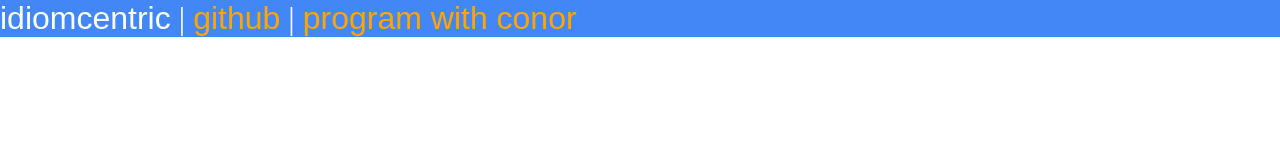
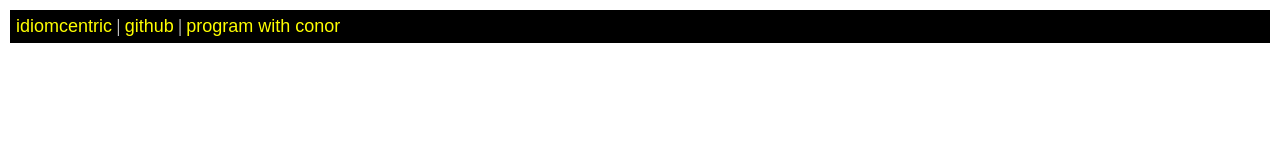
Before and after one commit to conorfennell/website, a plain HTML site: page index.html in a window 1280 px wide. Drawn offline with Linux system fonts and the light colour scheme.

Commit message:
change to yellow and black colours

```diff
--- a/index.css
+++ b/index.css
@@ -1,34 +1,50 @@
-.schedule {
-    color: orange;
-    white-space: pre-wrap;
-    text-align: center;
-    margin-bottom: 0;
-    margin-top: 0;
-    font-family: Arial, Helvetica, sans-serif;
-    font-size: large;
+body {
+    margin: 10px;
 }
 
-.navbar {
-    background-color: #4287f5;
+nav {
+    background-color: black;
     color: white;
-    width: 100%;
-    font-size: xx-large;
+    font-size: large;
+    border: 6px solid black;
 }
 
-.body {
-    margin: 0px;
+nav ul {
+    list-style-type: none;
+    margin: 0;
+    padding: 0;
 }
 
-.nava {
+nav ul li {
+    display: inline-block;
+}
+
+nav ul li a {
+    display: block;
     outline: none;
-    color: orange;
+    color: yellow;
     font-family: Arial, Helvetica, sans-serif;
     text-decoration: none;
 }
 
-.nava:hover {
-    outline: none;
+nav ul li a:hover {
     color: white;
-    font-family: Arial, Helvetica, sans-serif;
-    text-decoration: none;
+    animation-name: shake-twist;
+    animation-duration: 2s;
+    animation-timing-function: ease;
 }
+
+@keyframes shake-twist {
+    25% {
+        transform: rotate(2deg);
+    }
+    50% {
+        transform: rotate(-3deg);
+    }
+    70% {
+        transform: rotate(3deg);
+    }
+    100% {
+        transform: rotate(360deg);
+    }
+}
--- a/index.html
+++ b/index.html
@@ -21,15 +21,14 @@
     <script type="text/javascript" src="index.js" async></script>
 </head>
 
-<body class="body">
-
-    <nav class="navbar">
-        <a class="nava" href="index.html">idiomcentric</a> |
-        <a class="nava" href="https://github.com/conorfennell">github</a> |
-        <a class="nava" href="schedule.html">program with conor</a>
+<body>
+    <nav>
+        <ul>
+            <li><a href="index.html">idiomcentric</a></li> |
+            <li><a href="https://github.com/conorfennell">github</a></li> |
+            <li><a href="schedule.html">program with conor</a></li>
+        </ul>
     </nav>
-
-
 </body>
 
 </html>
```
Also changed, not shown: schedule.html (+7 -18 lines).
